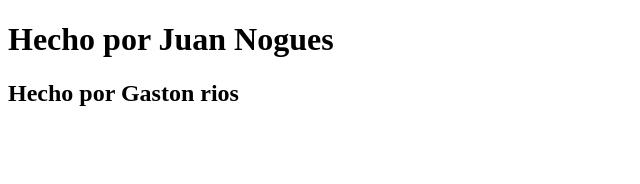
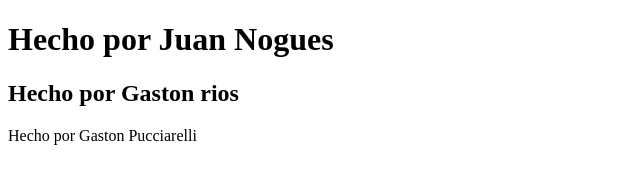
Before and after one commit to jnogues93/JaP-Grupal-Entrega0, a plain HTML site: page index.html in a window 1280 px wide. Shown: the whole page, without its empty margins (0-640 px from the left). Drawn offline with Linux system fonts and the light colour scheme.

Commit message:
Update index.html
fasegfsed

```diff
--- a/index.html
+++ b/index.html
@@ -9,5 +9,6 @@
 <body>
     <h1>Hecho por Juan Nogues</h1>
     <h2>Hecho por Gaston rios </h2>
+    <p>Hecho por Gaston Pucciarelli</p>
 </body>
 </html>
```
